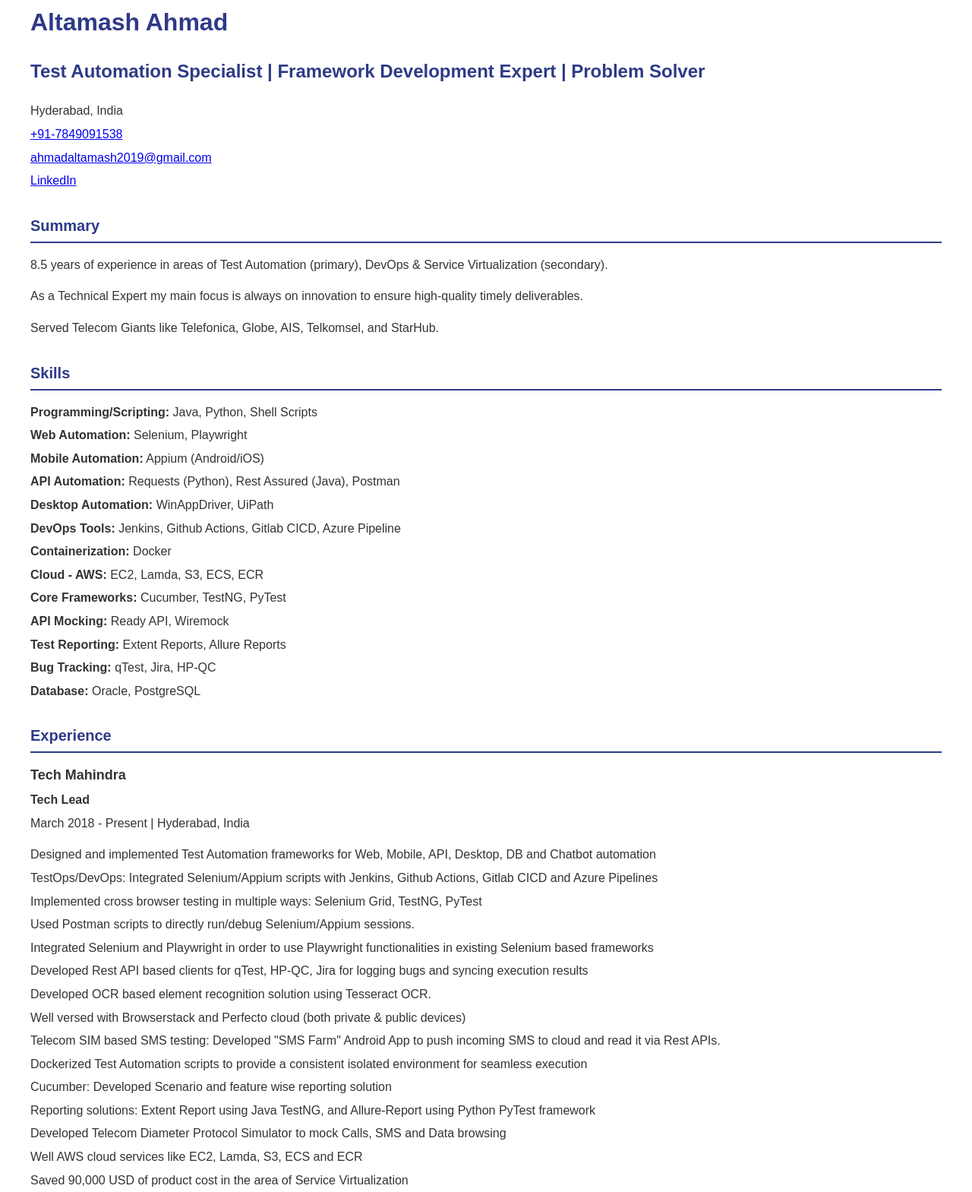
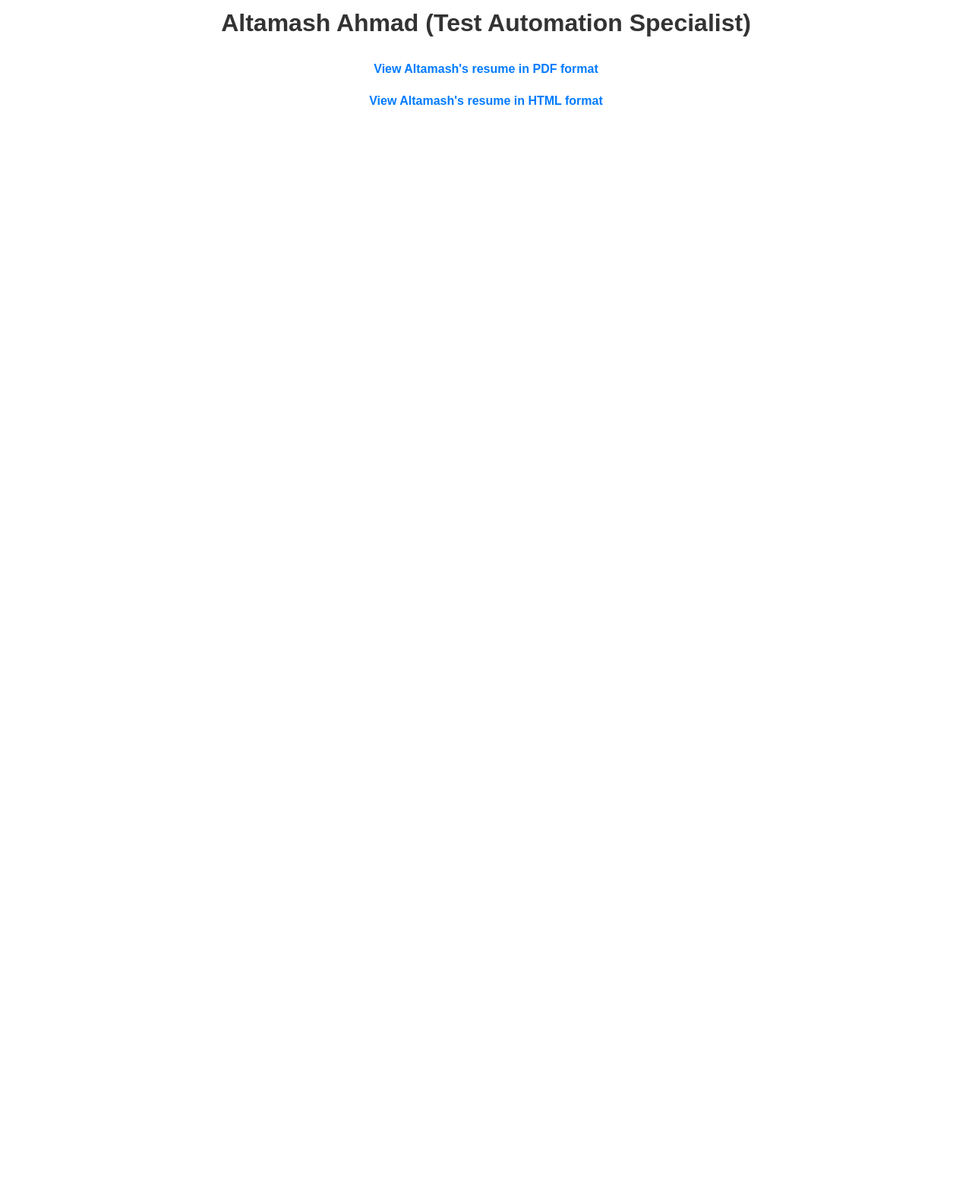
Before and after one commit to ALTAMASH93/altamash93.github.io, a plain HTML site: page index.html in a window 1280 px wide. Shown: the part 36-1605 px from the top of the page at 76% size. After the commit the page ends 800 px from the top, so only its background shows below. Drawn offline with Linux system fonts and the light colour scheme.

Commit message:
Update index.html

```diff
--- a/index.html
+++ b/index.html
@@ -3,150 +3,30 @@
 <head>
     <meta charset="UTF-8">
     <meta name="viewport" content="width=device-width, initial-scale=1.0">
-    <title>Altamash Ahmad - Test Automation Specialist</title>
+    <title>Altamash Ahmad - Resume</title>
     <style>
         body {
             font-family: Arial, sans-serif;
-            margin: 40px;
             line-height: 1.6;
+            margin: 0;
+            padding: 20px;
+            max-width: 800px;
+            margin: auto;
+            text-align: center;
+        }
+        h1 {
             color: #333;
         }
-        h1 {
-            color: #2E3A87;
-            font-size: 32px;
-            margin-bottom: 10px;
-        }
-        h2 {
-            color: #2E3A87;
-            font-size: 24px;
-            margin-bottom: 20px;
-        }
-        .contact-info, .section {
-            margin-bottom: 30px;
-        }
-        .contact-info p {
-            margin: 5px 0;
-        }
-        .section h3 {
-            font-size: 20px;
-            color: #2E3A87;
-            border-bottom: 2px solid #2E3A87;
-            padding-bottom: 5px;
-            margin-bottom: 15px;
-        }
-        .section ul {
-            list-style-type: none;
-            padding: 0;
-        }
-        .section ul li {
-            margin: 5px 0;
-        }
-        .experience h4 {
-            font-size: 18px;
-            margin-top: 10px;
-            margin-bottom: 5px;
-        }
-        .experience p {
-            margin: 5px 0;
+        a {
+            text-decoration: none;
+            color: #007BFF;
+            font-weight: bold;
         }
     </style>
 </head>
 <body>
-
-    <h1>Altamash Ahmad</h1>
-    <h2>Test Automation Specialist | Framework Development Expert | Problem Solver</h2>
-    <div class="contact-info">
-        <p>Hyderabad, India</p>
-        <p><a href="tel:+91-7849091538">+91-7849091538</a></p>
-        <p><a href="mailto:ahmadaltamash2019@gmail.com">ahmadaltamash2019@gmail.com</a></p>
-        <p><a href="https://www.linkedin.com/in/altamash-ahmad-61814315a/">LinkedIn</a></p>
-    </div>
-
-    <div class="section">
-        <h3>Summary</h3>
-        <p>8.5 years of experience in areas of Test Automation (primary), DevOps & Service Virtualization (secondary).</p>
-        <p>As a Technical Expert my main focus is always on innovation to ensure high-quality timely deliverables.</p>
-        <p>Served Telecom Giants like Telefonica, Globe, AIS, Telkomsel, and StarHub.</p>
-    </div>
-
-    <div class="section">
-        <h3>Skills</h3>
-        <ul>
-            <li><strong>Programming/Scripting:</strong> Java, Python, Shell Scripts</li>
-            <li><strong>Web Automation:</strong> Selenium, Playwright</li>
-            <li><strong>Mobile Automation:</strong> Appium (Android/iOS)</li>
-            <li><strong>API Automation:</strong> Requests (Python), Rest Assured (Java), Postman</li>
-            <li><strong>Desktop Automation:</strong> WinAppDriver, UiPath</li>
-            <li><strong>DevOps Tools:</strong> Jenkins, Github Actions, Gitlab CICD, Azure Pipeline</li>
-            <li><strong>Containerization:</strong> Docker</li>
-            <li><strong>Cloud - AWS:</strong> EC2, Lamda, S3, ECS, ECR</li>
-            <li><strong>Core Frameworks:</strong> Cucumber, TestNG, PyTest</li>
-            <li><strong>API Mocking:</strong> Ready API, Wiremock</li>
-            <li><strong>Test Reporting:</strong> Extent Reports, Allure Reports</li>
-            <li><strong>Bug Tracking:</strong> qTest, Jira, HP-QC</li>
-            <li><strong>Database:</strong> Oracle, PostgreSQL</li>
-        </ul>
-    </div>
-
-    <div class="section experience">
-        <h3>Experience</h3>
-        <h4>Tech Mahindra</h4>
-        <p><strong>Tech Lead</strong></p>
-        <p>March 2018 - Present | Hyderabad, India</p>
-        <ul>
-            <li>Designed and implemented Test Automation frameworks for Web, Mobile, API, Desktop, DB and Chatbot automation</li>
-            <li>TestOps/DevOps: Integrated Selenium/Appium scripts with Jenkins, Github Actions, Gitlab CICD and Azure Pipelines</li>
-            <li>Implemented cross browser testing in multiple ways: Selenium Grid, TestNG, PyTest</li>
-            <li>Used Postman scripts to directly run/debug Selenium/Appium sessions.</li>
-            <li>Integrated Selenium and Playwright in order to use Playwright functionalities in existing Selenium based frameworks</li>
-            <li>Developed Rest API based clients for qTest, HP-QC, Jira for logging bugs and syncing execution results</li>
-            <li>Developed OCR based element recognition solution using Tesseract OCR.</li>
-            <li>Well versed with Browserstack and Perfecto cloud (both private & public devices)</li>
-            <li>Telecom SIM based SMS testing: Developed "SMS Farm" Android App to push incoming SMS to cloud and read it via Rest APIs.</li>
-            <li>Dockerized Test Automation scripts to provide a consistent isolated environment for seamless execution</li>
-            <li>Cucumber: Developed Scenario and feature wise reporting solution</li>
-            <li>Reporting solutions: Extent Report using Java TestNG, and Allure-Report using Python PyTest framework</li>
-            <li>Developed Telecom Diameter Protocol Simulator to mock Calls, SMS and Data browsing</li>
-            <li>Well AWS cloud services like EC2, Lamda, S3, ECS and ECR</li>
-            <li>Saved 90,000 USD of product cost in the area of Service Virtualization</li>
-        </ul>
-
-        <h4>Amdocs</h4>
-        <p><strong>Functional Test Engineer</strong></p>
-        <p>Sep 2015 - Nov 2017 | Pune, India</p>
-        <ul>
-            <li>Responsible for Designing & Executing Test Cases for Integrating Testing between Amdocs CRM, Order Management and Online/Offline Charging Systems.</li>
-            <li>Developed Python & Shell Scripts for validating Online and Offline Charging System functionalities.</li>
-            <li>Automated Mediated file processing and Oracle Database validations.</li>
-            <li>Automated MCSS Web App using Selenium - Java.</li>
-        </ul>
-    </div>
-
-    <div class="section">
-        <h3>Education</h3>
-        <p><strong>Kalinga Institute of Industrial Technology</strong></p>
-        <p>Computer Science & Engineering</p>
-        <p>8.23 GPA</p>
-        <p>Bachelors in Technology</p>
-    </div>
-
-    <div class="section">
-        <h3>Site Opportunities</h3>
-        <ul>
-            <li>Peru, South America</li>
-            <li>Jakarta, Indonesia</li>
-            <li>Manila, Philippines</li>
-        </ul>
-    </div>
-
-    <div class="section">
-        <h3>Awards</h3>
-        <ul>
-            <li>Ace Award * 2, Tech Mahindra</li>
-            <li>Innovator of the Month, Tech Mahindra</li>
-            <li>Bravo, Tech Mahindra</li>
-        </ul>
-    </div>
-
+    <h1>Altamash Ahmad (Test Automation Specialist) </h1>
+    <p><a href="Altamash_Test_Automation_Expert.pdf" target="_blank">View Altamash's resume in PDF format</a></p>
+     <p><a href="Altamash_Test_Automation_Expert.html" target="_blank">View Altamash's resume in HTML format</a></p>
 </body>
 </html>
```
